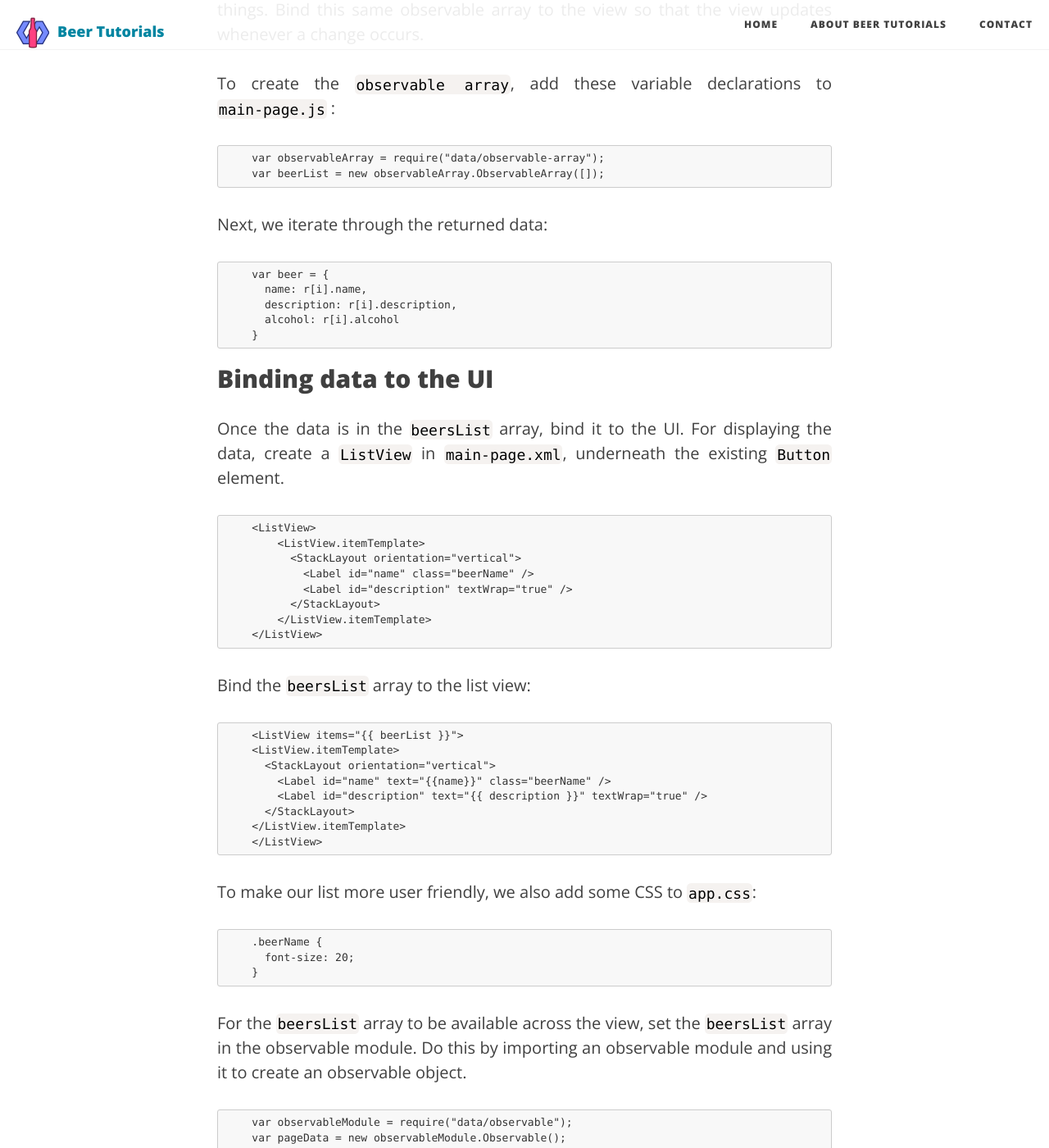
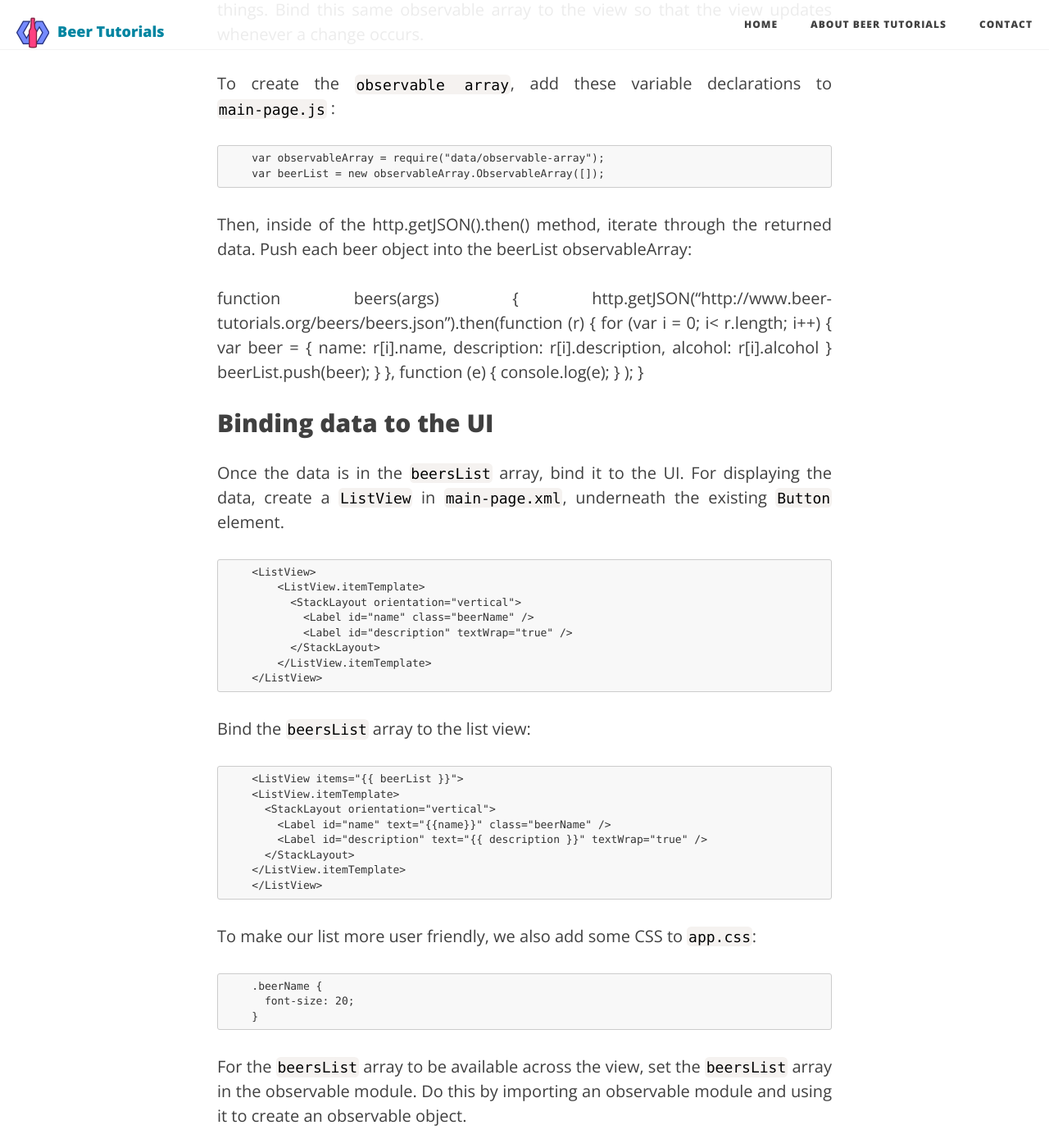
Before and after one commit to sipacate/website, a Jekyll site: the page built from _posts/2015-12-01-NativeScript-Beers.md, in a window 1280 px wide and 1400 px high, scrolled down 6791 px. Shown: the whole window at 82% size. Built offline with Jekyll 4.4.1, drawn with Linux system fonts in a browser that asks for light colours; nearby versions of some CDN libraries; Markdown is read by kramdown in place of the engine named in the settings; some of the changed text lies outside the part shown.

Commit message:
Update 2015-12-01-NativeScript-Beers.md
There were a few slight tweaks I'd like to suggest to this excellent tutorial. One was an expansion on an idea you probably covered verbally. The other was a minor formatting issue. Thanks again for putting this together. It's helped many people get started with NativeScript.

```diff
--- a/_posts/2015-12-01-NativeScript-Beers.md
+++ b/_posts/2015-12-01-NativeScript-Beers.md
@@ -163,14 +163,24 @@ To create the `observable array`, add these variable declarations to `main-page.
         var beerList = new observableArray.ObservableArray([]);
 
 
-Next, we iterate through the returned data:
+Then, inside of the http.getJSON().then() method,  iterate through the returned data. Push each beer object into the beerList observableArray:
 
-
-        var beer = {
-          name: r[i].name,
-          description: r[i].description,
-          alcohol: r[i].alcohol
+function beers(args) {
+    http.getJSON("http://www.beer-tutorials.org/beers/beers.json").then(function (r) {
+        for (var i = 0; i< r.length; i++) {
+            var beer = {
+                name: r[i].name,
+                description: r[i].description,
+                alcohol: r[i].alcohol
+            }
+            beerList.push(beer);
         }
+    },
+        function (e) {
+            console.log(e);
+        }
+    );
+}
 
 
 ## Binding data to the UI
@@ -243,7 +252,7 @@ And then we add the image to the `ListView.itemTemplate`:
 
         <ListView.itemTemplate>
           <StackLayout orientation="horizontal">
-            <Image width="100px" height="100px" src="{{img}}" />
+            <Image width="100px" height="100px" src="{{ img }}" />
             <StackLayout orientation="vertical">
               <Label id="name" text="{{ name }}" class="beerName" />
               <Label id="description" text="{{ description }}" textWrap="true" />
```
Also changed, not shown: other parts of _posts/2015-12-01-NativeScript-Beers.md (+0 -1 lines).
